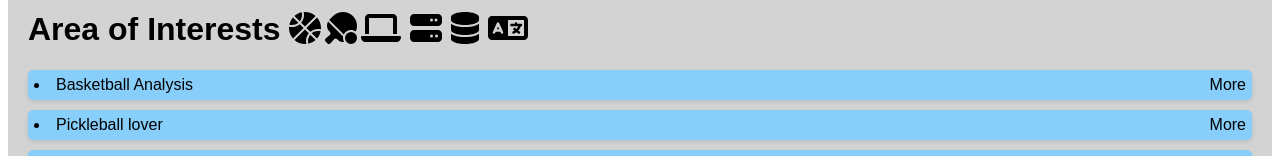
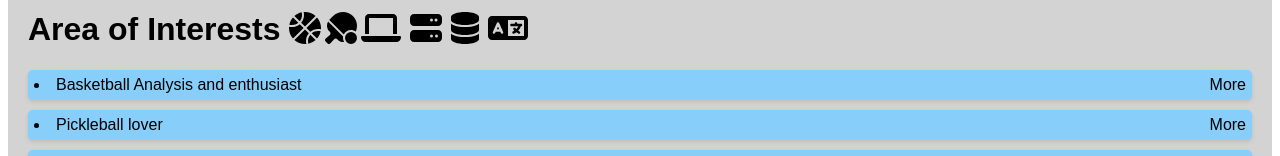
Before and after one commit to BoYuHuang1117/BoYuHuang1117.github.io, a Vue app: page / in a window 1280 px wide. Shown: the part 891-1047 px from the top of the page. Built offline with nearby package versions, Linux system fonts and the light colour scheme.

Commit message:
Update interest content

```diff
--- a/src/components/InterestSection.vue
+++ b/src/components/InterestSection.vue
@@ -24,7 +24,7 @@ export default defineComponent({
   setup() {
     const interests = ref([
       {
-        key: 'Basketball Analysis',
+        key: 'Basketball Analysis and enthusiast',
         icons: ['fa-solid fa-basketball'],
         items: ['Small forward', 'Golden State Warriors fans'],
       },
@@ -36,12 +36,14 @@ export default defineComponent({
       {
         key: 'Backend Software Engineering',
         icons: ['fa-solid fa-laptop', 'fa-solid fa-database', 'fa-solid fa-server'],
-        items: ['Python Flask', 'MySQL', 'Celery asynchronous task', 'Docker'],
+        items: ['Programming languages: Python, C, C++, Java', 'Databases: MySQL', 'Deployment: Github, Docker',
+           'Operate System: Ubuntu', 'Frontend tech: Vue 3, NodeJS', 'Cloud services: AWS'
+        ],
       },
       {
         key: 'Natural Language Processing and LLM',
         icons: ['fa-solid fa-language'],
-        items: ['Bert', 'Transfer Learning', 'LSTM', 'Recurrent Neural Network (RNN)'],
+        items: ['Experience: Bert, Transfer Learning', 'Models built: LSTM, Recurrent Neural Network (RNN)'],
       }
     ]);
 
```
